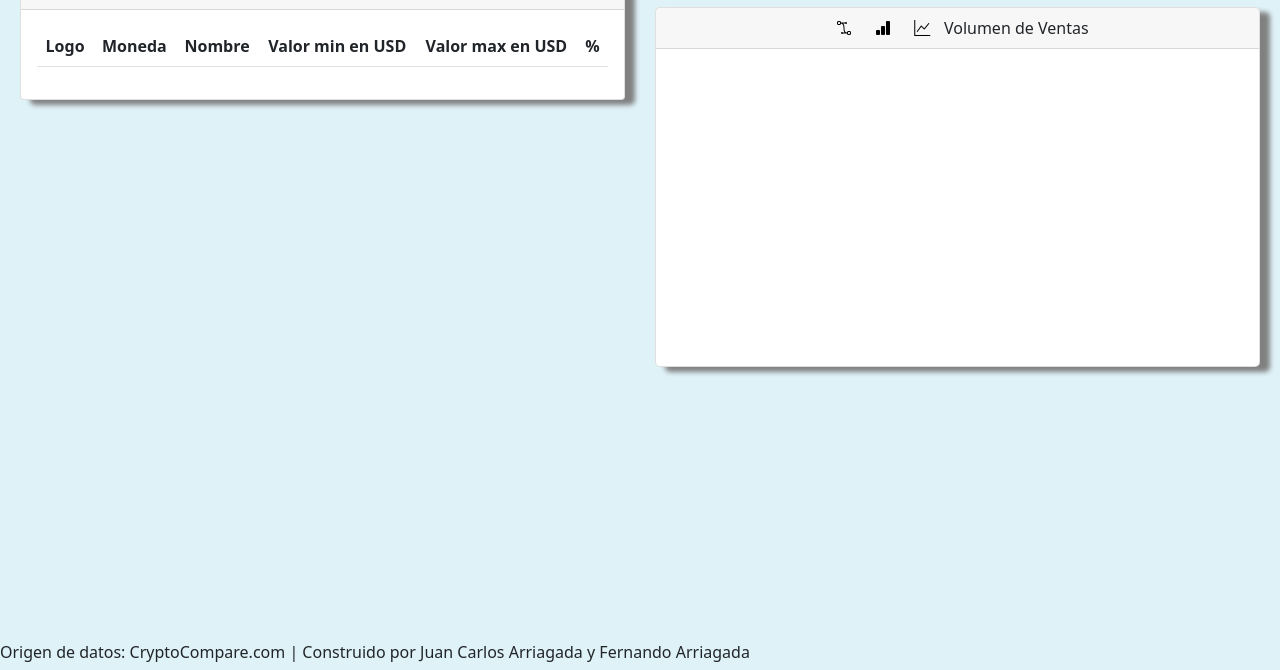
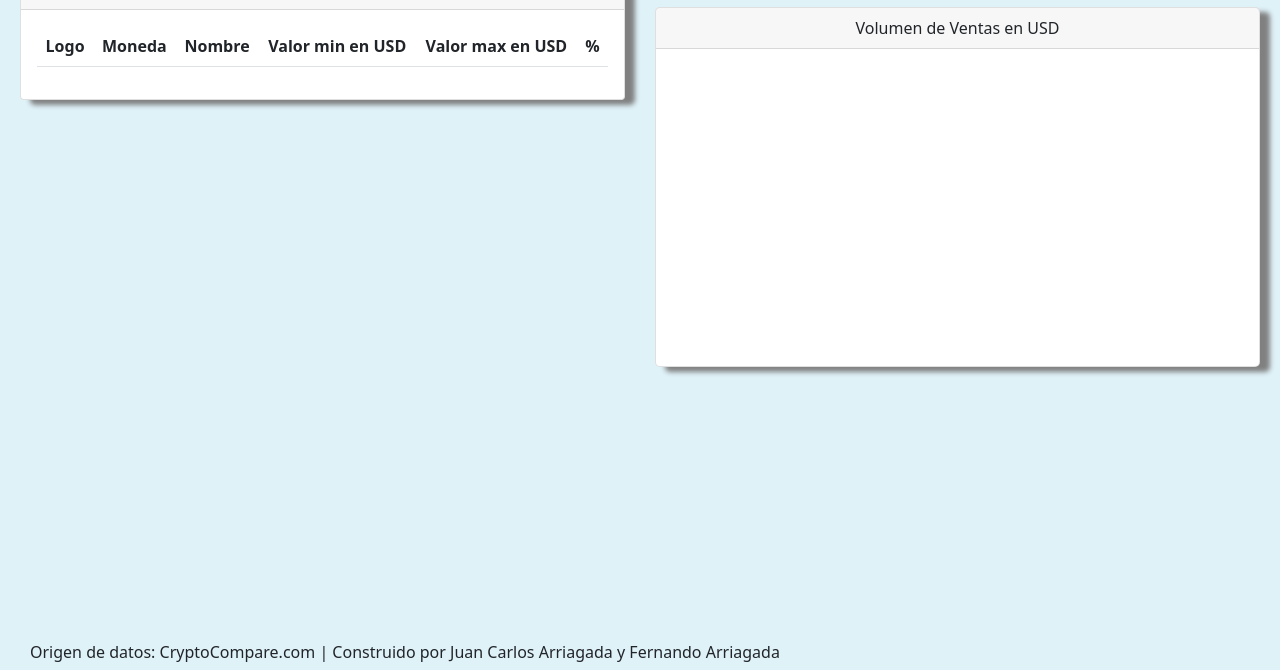
Before and after one commit to jarriagadatorres/Proyecto-DashBoard, a website: page index.html in a window 1280 px wide. Shown: the part 130-800 px from the top of the page. Drawn offline with nearby package versions, Linux system fonts and the light colour scheme; no server answers.

Commit message:
Ajustes para chrome

```diff
--- a/assets/JS/main.js
+++ b/assets/JS/main.js
@@ -35,7 +35,7 @@ async function LeerApiTop() {
                 let porcentaje = datos.Data[i].DISPLAY.USD.CHANGEPCT24HOUR;
                 let bg = (porcentaje < 0) ? "red" : "blue"
                 document.getElementById('lista-tabla').innerHTML += `
-                <tr id="${moneda}" type="button" onclick="LeerApiGrafico('${moneda}')">
+                <tr  onclick="LeerApiGrafico('${moneda}')">
                         <td>${logo}</td>
                         <td>${moneda}</td>
                         <td>${nombre}</td>
--- a/assets/css/estilos.css
+++ b/assets/css/estilos.css
@@ -109,3 +109,6 @@ table{
 #titulo-grafico{
     text-align: center;
 }
+footer{
+    padding-left: 30px;
+}
--- a/index.html
+++ b/index.html
@@ -57,10 +57,12 @@
                 <div id="crypto-grafico" class="card">
 
                         <div id="menu-grafico" class="card-header">
+                        <!--
                             <button type="submit" onclick="tipografico('line')"><i class="bi bi-bezier2"></i></button>
                             <button onclick="tipografico('bar')"><i class="bi bi-bar-chart-fill"></i></button>
                             <button onclick="tipografico('line')"><i class="bi bi-graph-up"></i></button>
-                        Volumen de Ventas</div>
+                        -->
+                            Volumen de Ventas en USD</div>
                         <canvas id="grafico" class="card-body"></canvas>
                     </div>
                 </section>
```
